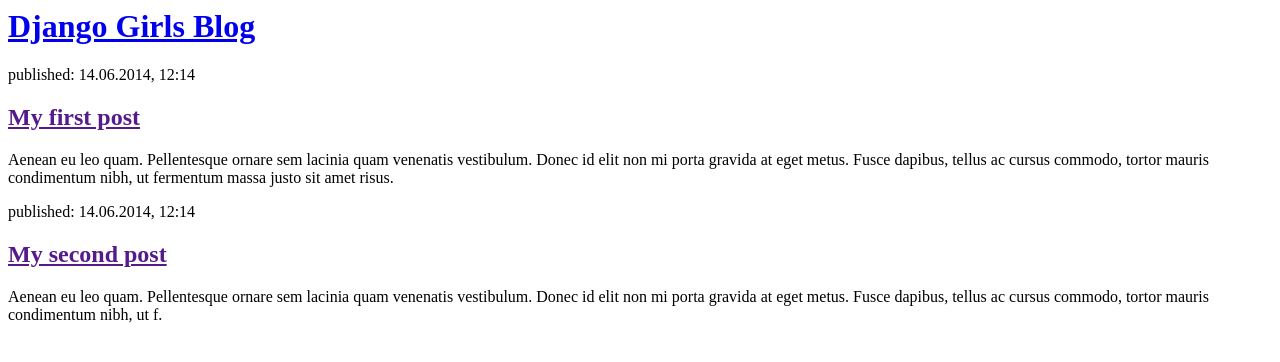
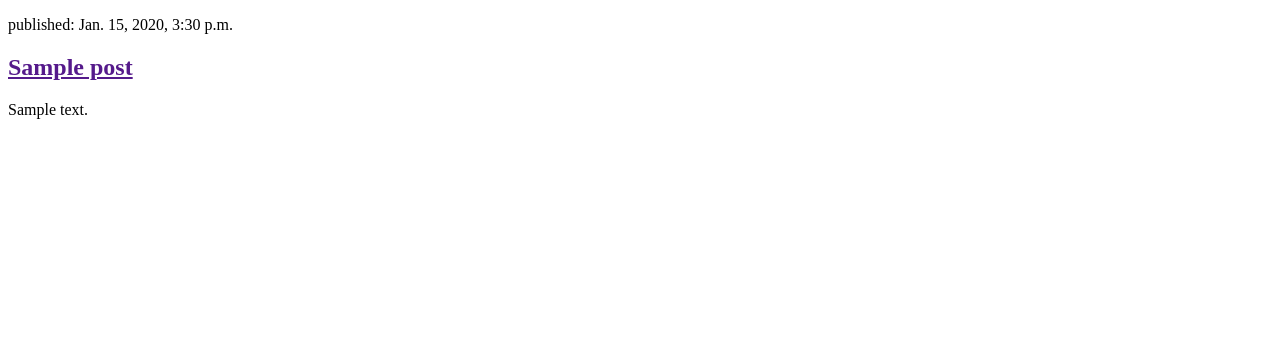
Before and after one commit to avp1598/my-first-django-app, a Django app: template blog/templates/blog/post_list.html in a window 1280 px wide. Shown: the top 362 px of the page. Run offline with Django 3.2, Linux system fonts and the light colour scheme; the template is opened without the code that fills it: values that come from a table or form of the project are taken from there, others are empty; tables that the repository leaves empty hold one stand-in row (values such as "Sample post").

Commit message:
Modified templates to display posts from database.

```diff
--- a/blog/templates/blog/post_list.html
+++ b/blog/templates/blog/post_list.html
@@ -1,22 +1,15 @@
+<!DOCTYPE html>
 <html>
 <head>
-        <title>Django Girls blog</title>
+	<title></title>
 </head>
 <body>
+	{% for post in posts %}
     <div>
-            <h1><a href="/">Django Girls Blog</a></h1>
+        <p>published: {{ post.published_date }}</p>
+        <h2><a href="">{{ post.title }}</a></h2>
+        <p>{{ post.text|linebreaksbr }}</p>
     </div>
-
-        <div>
-            <p>published: 14.06.2014, 12:14</p>
-            <h2><a href="">My first post</a></h2>
-            <p>Aenean eu leo quam. Pellentesque ornare sem lacinia quam venenatis vestibulum. Donec id elit non mi porta gravida at eget metus. Fusce dapibus, tellus ac cursus commodo, tortor mauris condimentum nibh, ut fermentum massa justo sit amet risus.</p>
-        </div>
-
-        <div>
-            <p>published: 14.06.2014, 12:14</p>
-            <h2><a href="">My second post</a></h2>
-            <p>Aenean eu leo quam. Pellentesque ornare sem lacinia quam venenatis vestibulum. Donec id elit non mi porta gravida at eget metus. Fusce dapibus, tellus ac cursus commodo, tortor mauris condimentum nibh, ut f.</p>
-        </div>
+{% endfor %}
 </body>
 </html>
--- a/mysite/settings.py
+++ b/mysite/settings.py
@@ -23,7 +23,7 @@
 SECRET_KEY = 'vb(hc#ws9bs-&0*ymqh%v&^!eou@2__9zwewf52+-5!*_=%d%f'
 
 # SECURITY WARNING: don't run with debug turned on in production!
-DEBUG = True
+DEBUG = False
 
 ALLOWED_HOSTS = ['127.0.0.1', '.pythonanywhere.com']
 
```
Also changed, not shown: blog/views.py (+4 -3 lines). Lines whose indentation alone changed are shown as unchanged.
